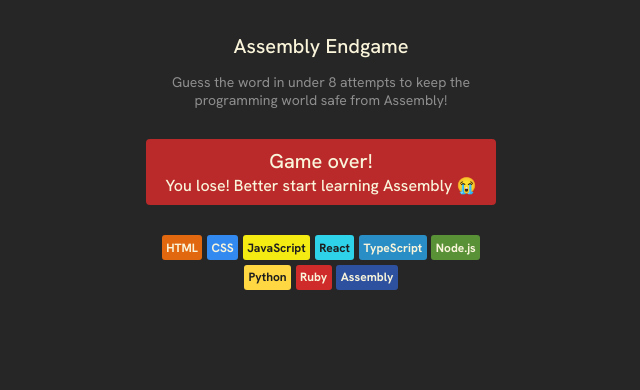
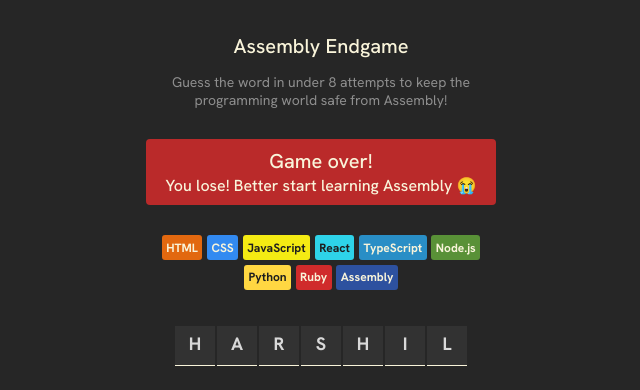
Before and after one commit to harshilshrma/assembly-endgame, a React (Vite) app: page / in a window 1280 px wide. Shown: the top 390 px of the page, without its empty margins (319-959 px from the left). Built offline with nearby package versions, Linux system fonts and the light colour scheme.

Commit message:
word container added

```diff
--- a/src/App.css
+++ b/src/App.css
@@ -42,6 +42,7 @@
   justify-content: center;
   max-width: 350px;
   gap: 4.5px;
+  margin-bottom: 36px;
 }
 
 .lang-tag {
@@ -50,3 +51,21 @@
   font-size: 0.75rem;
   font-weight: 700;
 }
+
+.word {
+  display: flex;
+  gap: 2px;
+  align-items: center;
+  justify-content: center;
+}
+
+.letter {
+  width: 40px;
+  height: 40px;
+  text-align: center;
+  background-color: #323232;
+  border-bottom: 1px solid #F9F4DA;
+  padding: 6px;
+  font-size: 1.125rem;
+  font-weight: 700;
+}
--- a/src/App.jsx
+++ b/src/App.jsx
@@ -1,7 +1,9 @@
+import { useState } from 'react'
 import './App.css'
 import languages from './languages.js'
 
 function App() {
+  const [currentWord, setCurrentWord] = useState('harshil')
 
   const languageElements = languages.map(lang => {
     const spanStyles = {
@@ -13,6 +15,12 @@
       <span key={lang.name} style={spanStyles} className="lang-tag">{lang.name}</span>
     )
   })
+
+  const letterElements = currentWord.split("").map((letter, index) => {
+    return (
+      <span key={index} className="letter">{letter.toUpperCase()}</span>
+    )
+  });
 
   return (
     <main>
@@ -29,6 +37,10 @@
       <section className="languages-list">
         {languageElements}
       </section>
+
+      <section className="word">
+        {letterElements}
+      </section>
     </main>
   )
 }
```
Also changed, not shown: public/3_wordContainer.png (added).
